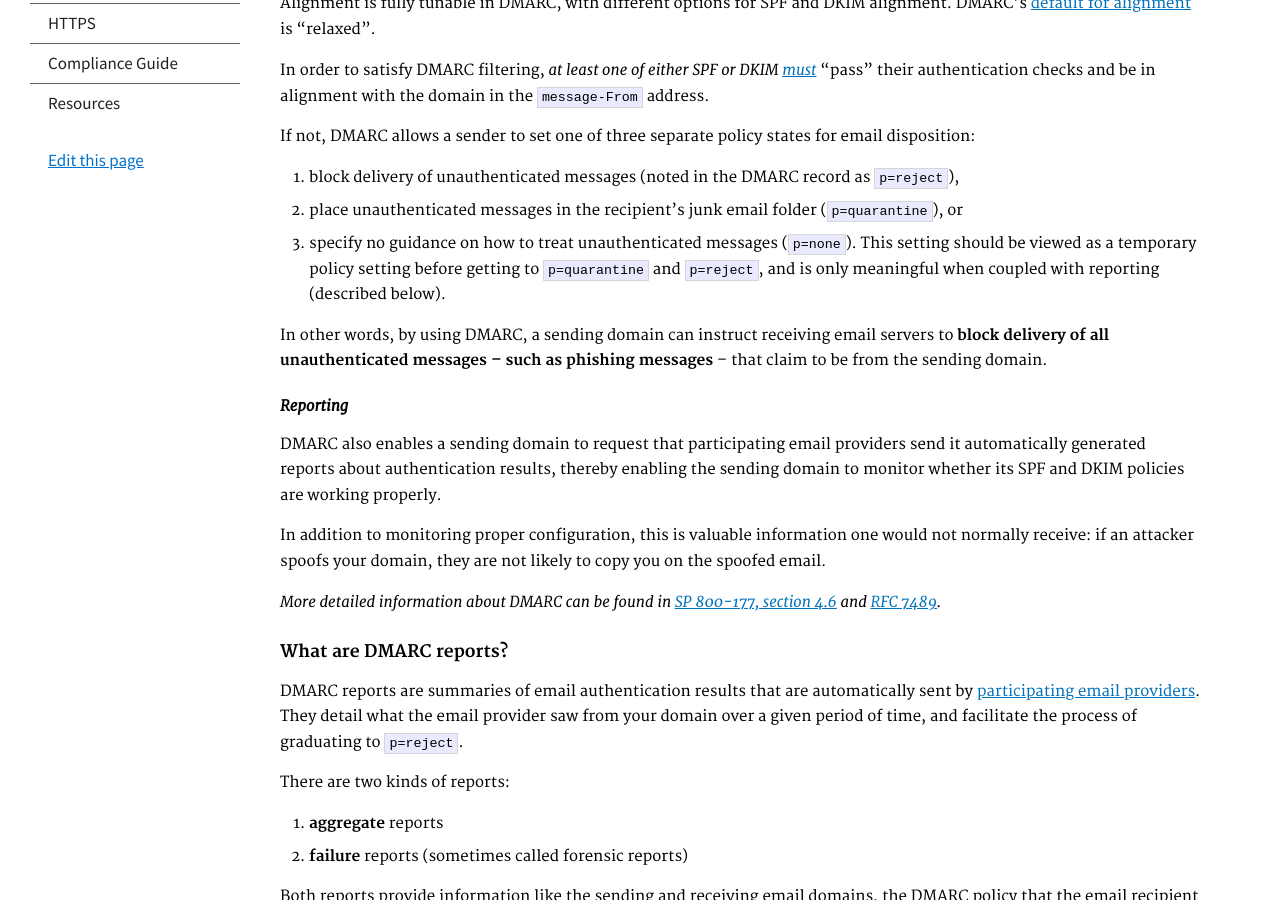
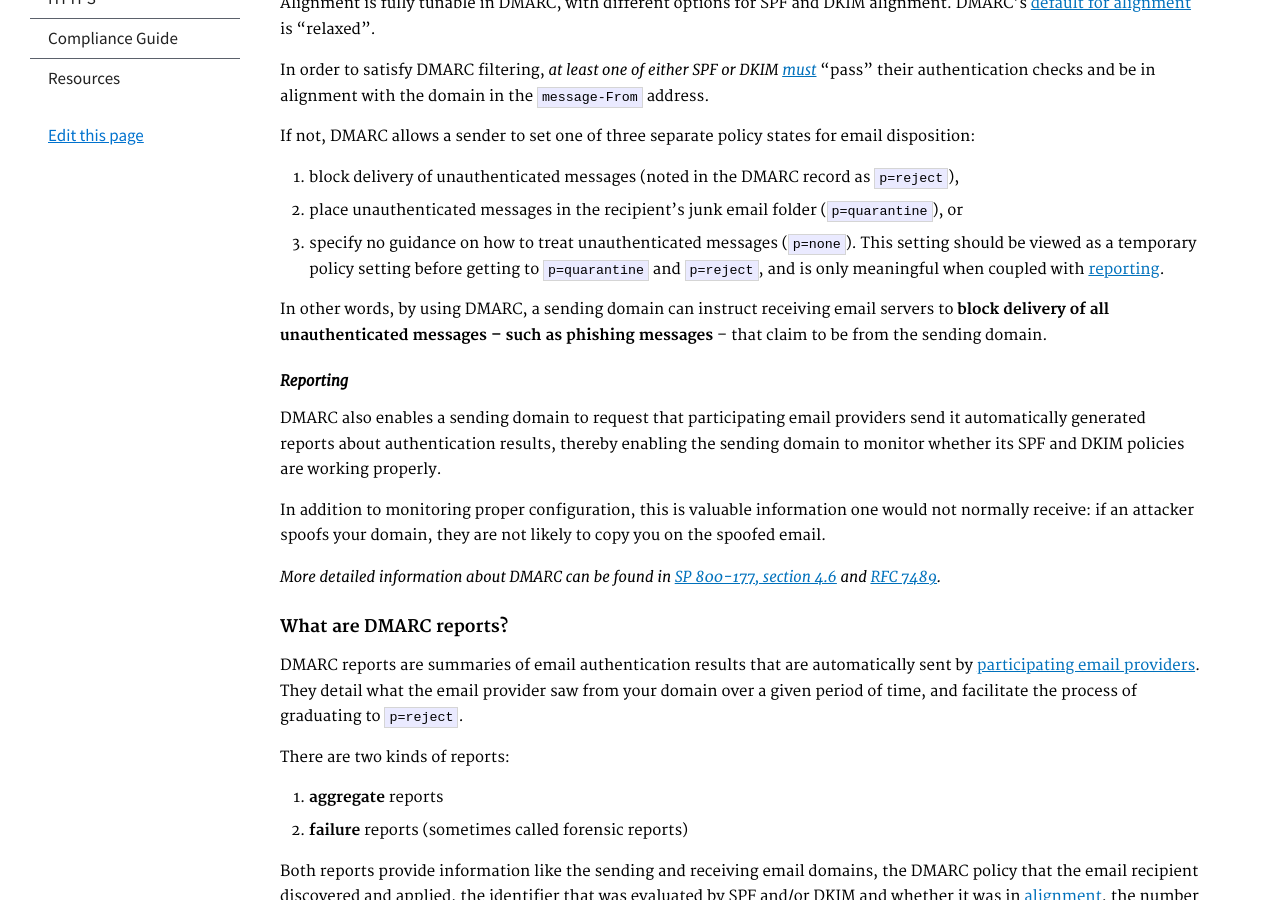
Before and after one commit to cisagov/cyber.dhs.gov, a Jekyll site: the page built from pages/intro.md, in a window 1280 px wide and 900 px high, scrolled down 2105 px. Built offline with Jekyll 4.4.1, drawn with Linux system fonts in a browser that asks for light colours.

Commit message:
href in place of text

```diff
--- a/pages/intro.md
+++ b/pages/intro.md
@@ -63,7 +63,7 @@ In order to satisfy DMARC filtering, *at least one of either SPF or DKIM [must](
 If not, DMARC allows a sender to set one of three separate policy states for email disposition:
 1. block delivery of unauthenticated messages (noted in the DMARC record as `p=reject`),
 2. place unauthenticated messages in the recipient’s junk email folder (`p=quarantine`), or
-3. specify no guidance on how to treat unauthenticated messages (`p=none`). This setting should be viewed as a temporary policy setting before getting to `p=quarantine` and `p=reject`, and is only meaningful when coupled with reporting (described below).
+3. specify no guidance on how to treat unauthenticated messages (`p=none`). This setting should be viewed as a temporary policy setting before getting to `p=quarantine` and `p=reject`, and is only meaningful when coupled with [reporting](#reporting).
 
 In other words, by using DMARC, a sending domain can instruct receiving email servers to **block delivery of all unauthenticated messages – such as phishing messages** – that claim to be from the sending domain.
 
```
